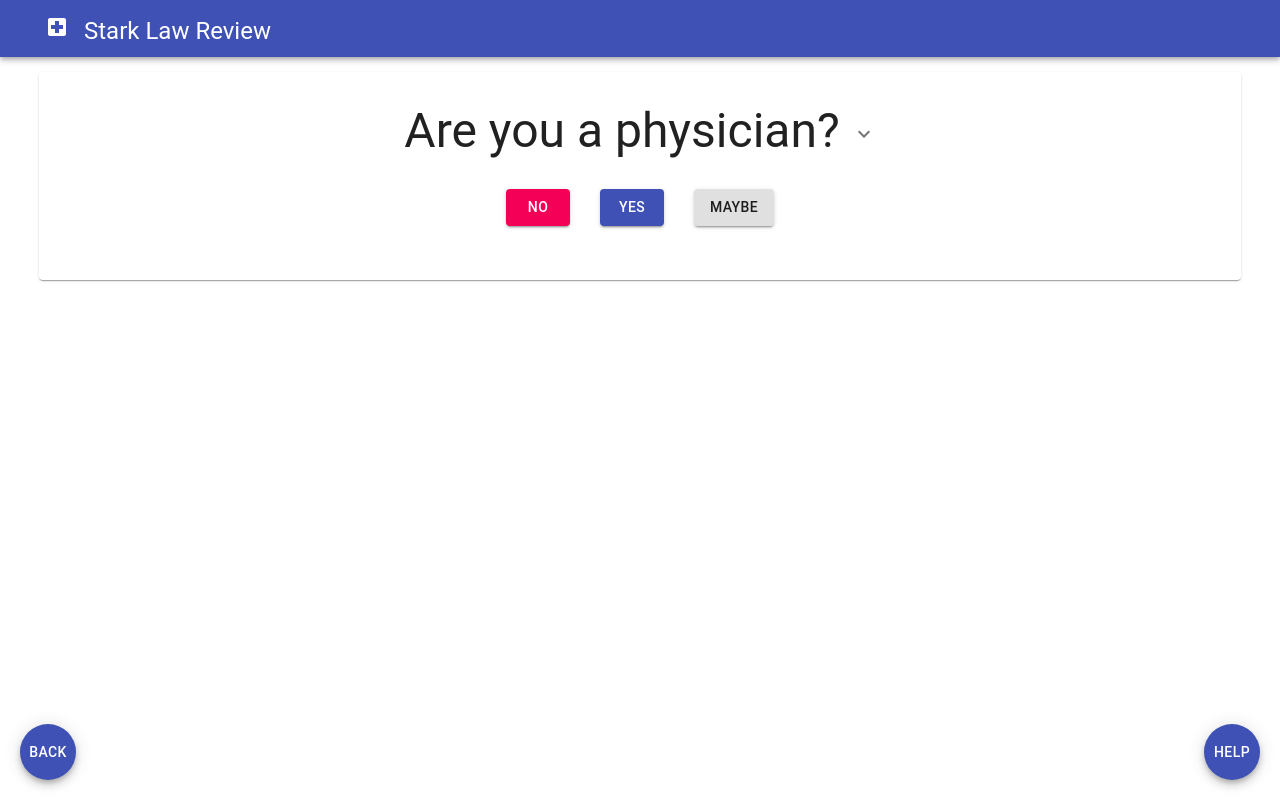
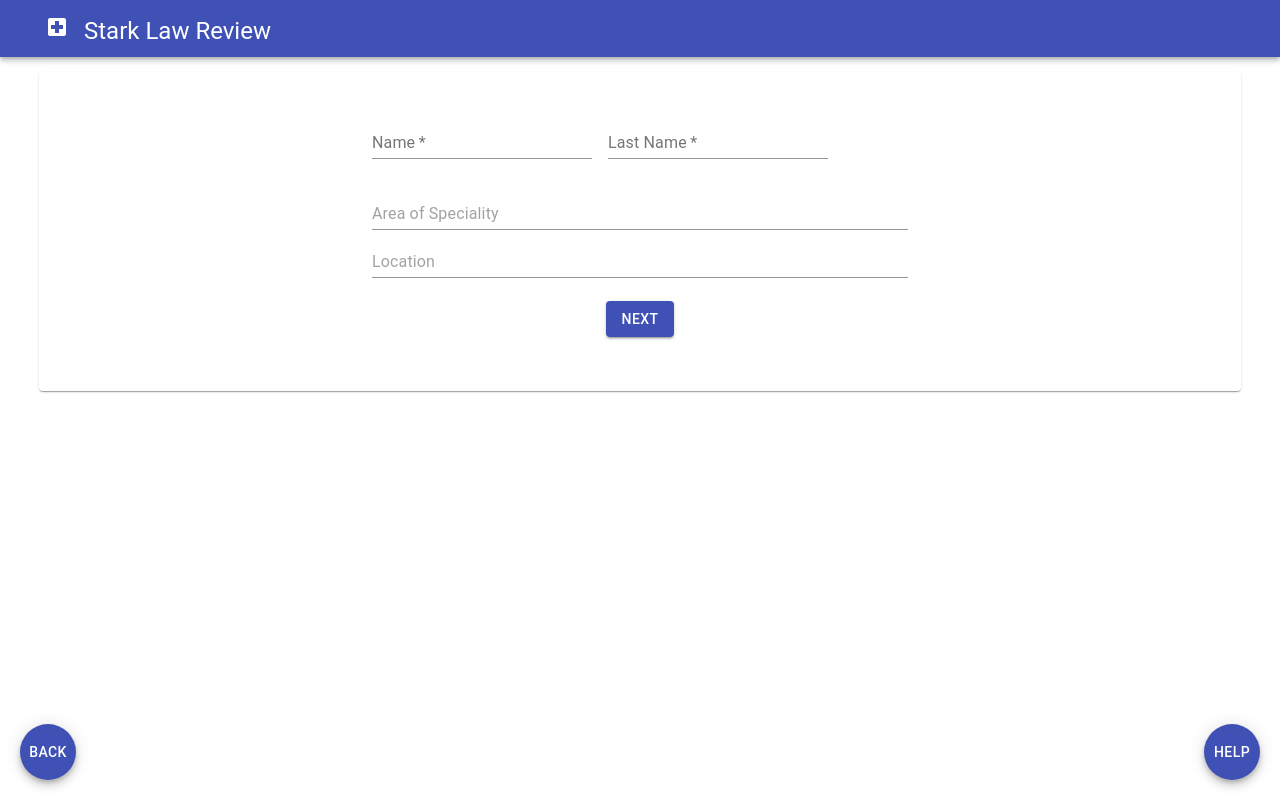
Before and after one commit to JJWasyl/law-review, a React (Create React App) app: page / in a window 1280 px wide. Both pictures are taken after a click on the button "BEGIN". Built offline with nearby package versions, Linux system fonts and the light colour scheme.

Commit message:
ID form at the start

```diff
--- /dev/null
+++ b/src/components/IDForm.js
@@ -0,0 +1,157 @@
+import React, { Component } from "react";
+import MuiThemeProvider from "material-ui/styles/MuiThemeProvider";
+import { Container, Button, Box, Tooltip } from "@material-ui/core";
+import Card from '@material-ui/core/Card';
+import CardContent from '@material-ui/core/CardContent';
+import TextField from '@material-ui/core/TextField';
+
+export class IDForm extends Component {
+  state = {
+    error: {
+      name: false,
+      last_name: false,
+    },
+    ID_details: {
+        name: '',
+        last_name: '',
+        specialization: '',
+        location: '',
+    }
+  }
+
+  errOnChange = (e, field) => {
+    if (e.target.value !== "") {
+        let val = e.target.value;
+        let state_copy = Object.assign({}, this.state);
+        state_copy.errortext = "";
+        state_copy.error[field] = false;
+        state_copy.ID_details[field] = e.target.value;
+        this.setState(state_copy);
+    } else {
+        let state_copy = Object.assign({}, this.state);
+        state_copy.errortext = "Field Required";
+        state_copy.error[field] = true;
+        state_copy.ID_details[field] = "";
+        this.setState(state_copy);
+    }
+  }
+
+  onChange = (e, field) => {
+    let val = e.target.value;
+    let state_copy = Object.assign({}, this.state);
+    state_copy.ID_details[field] = e.target.value;
+    this.setState(state_copy);
+  }
+
+  render() {
+    return (
+      <MuiThemeProvider>
+        <React.Fragment>
+          <Container maxwidth="sm">
+            <Card style={styles.cardRoot}>
+              <CardContent style={styles.cardmain}>
+                <Box component="span">
+                    <form noValidate autoComplete="off">
+                        <Container maxWidth="sm" style={styles.textfields}>
+                            <TextField
+                                required={!this.state.error.name}
+                                error={this.state.error.name}
+                                id="standard-required"
+                                label="Name"
+                                placeholder="Name"
+                                helperText={this.state.error.name ? 'Required' : ' '}
+                                onChange={e => this.errOnChange(e, "name")}
+                                style={{margin: 8}}
+                            />
+                            <TextField
+                                required={!this.state.error.last_name}
+                                error={this.state.error.last_name}
+                                id="standard-required"
+                                label="Last Name"
+                                placeholder="Last Name"
+                                helperText={this.state.error.last_name ? 'Required' : ' '}
+                                onChange={e => this.errOnChange(e, "last_name")}
+                                style={{margin: 8}}
+                            />
+                            <TextField
+                                id="standard-full-width"
+                                fullWidth
+                                placeholder="Area of Speciality"
+                                style={{margin: 8}}
+                                onChange={e => this.onChange(e, "specialization")}
+                                InputLabelProps={{
+                                    shrink: true,
+                                }}
+                            />
+                            <TextField
+                                id="standard-full-width"
+                                fullWidth
+                                placeholder="Location"
+                                style={{margin: 8}}
+                                onChange={e => this.onChange(e, "location")}
+                                InputLabelProps={{
+                                    shrink: true,
+                                }}
+                            />
+                        </Container>
+                </form>
+                  <Container maxWidth="sm">
+                    <Button
+                      variant="contained"
+                      color="primary"
+                      primary={"true"}
+                      style={styles.button}
+                      onClick={() => {
+                        console.log(this.state)
+                        if (this.state.ID_details.name !== ""
+                          && this.state.ID_details.last_name !== ""
+                        ){
+                          this.props.nextStep({
+                            name: this.state.name,
+                            last_name: this.state.last_name,
+                            specialization: this.state.specialization,
+                            practice: this.state.practice
+                          });
+                        } else {
+                          let state_copy = Object.assign({}, this.state);
+                          if(this.state.ID_details.name === "") { state_copy.error.name = true }
+                          if(this.state.ID_details.last_name === "") { state_copy.error.last_name = true }
+                          this.setState(state_copy);
+                        }
+                      }}
+                    >
+                      Next
+                    </Button>
+                  </Container>
+                </Box>
+              </CardContent>
+            </Card>
+          </Container>
+        </React.Fragment>
+      </MuiThemeProvider>
+    );
+  }
+}
+
+const styles = {
+  button: {
+    margin: 15
+  },
+  cardRoot: {
+    margin: 15
+  },
+  cardmain: {
+    minWidth: 275,
+    margin: 15,
+  },
+  textfields: {
+    display: 'flex',
+    flexWrap: 'wrap',
+  },
+  titleSpace: {
+    marginBottom: 15,
+    display: "inline-block"
+  },
+};
+
+export default IDForm;
--- a/src/components/Start.js
+++ b/src/components/Start.js
@@ -27,7 +27,7 @@ export class Start extends Component {
                 <Typography variant="h5" component="h2" style={styles.cardmain}>
                   Why am I at risk?
                 </Typography>
-                <Typography variant="body2" component="p">
+                <Typography variant="body2" component="p" align="justify">
                   Today's physicians face many offers of partnership or gratitude.
                   However some of them are illegal and could cost you significant
                   fines if left unanswered.
--- a/src/components/UserForm.js
+++ b/src/components/UserForm.js
@@ -3,6 +3,7 @@ import Ending from "./Ending";
 import Start from "./Start";
 import Help from "./Help";
 import YesNoMaybe from "./YesNoMaybe.js";
+import IDForm from "./IDForm.js";
 import CheckboxStep from "./CheckboxStep.js";
 import { MuiThemeProvider } from "material-ui/styles";
 import Fab from "@material-ui/core/Fab";
@@ -18,11 +19,23 @@ export class UserForm extends Component {
       Start: {
         questionType: "Start",
         get nextStep() {
-          return "Step1";
+          return "Q1";
         }
       },
-      Step1: {
-        questionText: "Are you a physician?",
+      Q1: {
+        questionType: "InputForm",
+        answer: {
+          name: null,
+          last_name: null,
+          specialization: null,
+          location: null,
+        },
+        get nextStep() {
+          return (this.answer.name && this.answer.last_name) ? "Q4" : "Q4"; //yeah I know this makes no sense, sue me
+        }
+      },
+      Q4: {
+        questionText: "Do you own your own practice?",
         questionType: "YesNoMaybe",
         answer: {
           Yes: null,
@@ -30,14 +43,13 @@ export class UserForm extends Component {
           Maybe: null
         },
         get nextStep() {
-          return this.answer.Yes ? "Step2" : "End";
+          return this.answer.Yes | this.answer.Maybe ? "Q5" : "Q6";
         },
-        tooltip:
-          "A physician means a doctor of medicine or osteopathy, a doctor of dental surgery or dental medicine, a doctor of podiatric medicine, a doctor of optometry, or a chiropractor. A physician and the professional corporation of which he or she is a sole owner are the same for purposes of this definition."
+        tooltip: null
       },
-      Step2: {
+      Q5: {
         questionText:
-          "Are you trying to refer one of your patients to a different entity?",
+          "Are you the sole owner of the practice?",
         questionType: "YesNoMaybe",
         answer: {
           Yes: null,
@@ -45,12 +57,12 @@ export class UserForm extends Component {
           Maybe: null
         },
         get nextStep() {
-          return this.answer.Yes | this.answer.Maybe ? "Step3" : "End";
+          return "Q6"
         },
         tooltip: null
       },
-      Step3: {
-        questionText: "Is this referral to a different healthcare provider?",
+      Q6: {
+        questionText: "Are you referring patients to another entity that provides health care services?",
         questionType: "YesNoMaybe",
         answer: {
           Yes: null,
@@ -58,10 +70,11 @@ export class UserForm extends Component {
           Maybe: null
         },
         get nextStep() {
-          return this.answer.Yes | this.answer.Maybe ? "Step4" : "End";
+          return this.answer.Yes | this.answer.Maybe ? "Q7" : "End";
         },
-        tooltip: null
+        tooltip: "An entity includes individual healthcare providers or healthcare organizations."
       },
+      /*
       Step4: {
         questionText:
           "Does that healthcare provider furnish designated health services or DHS?",
@@ -162,6 +175,7 @@ export class UserForm extends Component {
         tooltip:
           "Immediate family means husband or wife, birth or adoptive parent, child or sibling; stepparent, stepchild, stepbrother, or stepsister; father-in-law, mother-inlaw, son-in-law, daughter-inlaw, brother-inlaw, or sister-inlaw; grandparent or grandchild; and spouse of a grandparent or grandchild."
       },
+      */
       End: {
         questionType: "End"
       },
@@ -189,6 +203,50 @@ export class UserForm extends Component {
             }));
           }}
         />
+      );
+    } else if (
+      this.state.steps[this.state.step].questionType === "InputForm"
+    ) {
+      return (
+        <MuiThemeProvider>
+          <Box component="span">
+            <IDForm
+              step={this.state.steps[this.state.step]}
+              nextStep={answer => {
+                this.setState(prevState => {
+                  let steps = Object.assign({}, prevState.steps);
+                  steps[prevState.step].answer = answer;
+                  let step = prevState.steps[this.state.step].nextStep;
+                  let prevSteps = prevState.prevSteps.concat(prevState.step);
+                  return {
+                    ...prevState,
+                    steps: steps,
+                    step: step,
+                    prevSteps: prevSteps
+                  };
+                });
+              }}
+            />
+            <Fab
+              color="primary"
+              aria-label="add"
+              style={styles.backFab}
+              onClick={this.goBack}
+            >
+              Back
+            </Fab>
+            <Fab
+              color="primary"
+              aria-label="add"
+              style={styles.helpFab}
+              onClick={() => {
+                this.setState({ step: "Help" });
+              }}
+            >
+              Help
+            </Fab>
+          </Box>
+        </MuiThemeProvider>
       );
     } else if (
       this.state.steps[this.state.step].questionType === "YesNoMaybe"
--- a/src/components/YesNoMaybe.js
+++ b/src/components/YesNoMaybe.js
@@ -28,6 +28,8 @@ export class YesNoMaybe extends Component {
               <CardContent style={styles.cardmain}>
                 <Typography variant="h3" component="h2" style={styles.titleSpace}>
                   {this.props.step.questionText}
+                </Typography>
+                <Typography variant="h3" component="h2" style={styles.titleSpace} align="justify">
                   {this.props.step.tooltip != null &&
                     <IconButton
                       edge="end"
@@ -109,7 +111,8 @@ const styles = {
     transform: 'rotate(0deg)',
   },
   titleSpace: {
-    marginBottom: 15
+    marginBottom: 15,
+    display: "inline-block"
   },
 };
 
```
